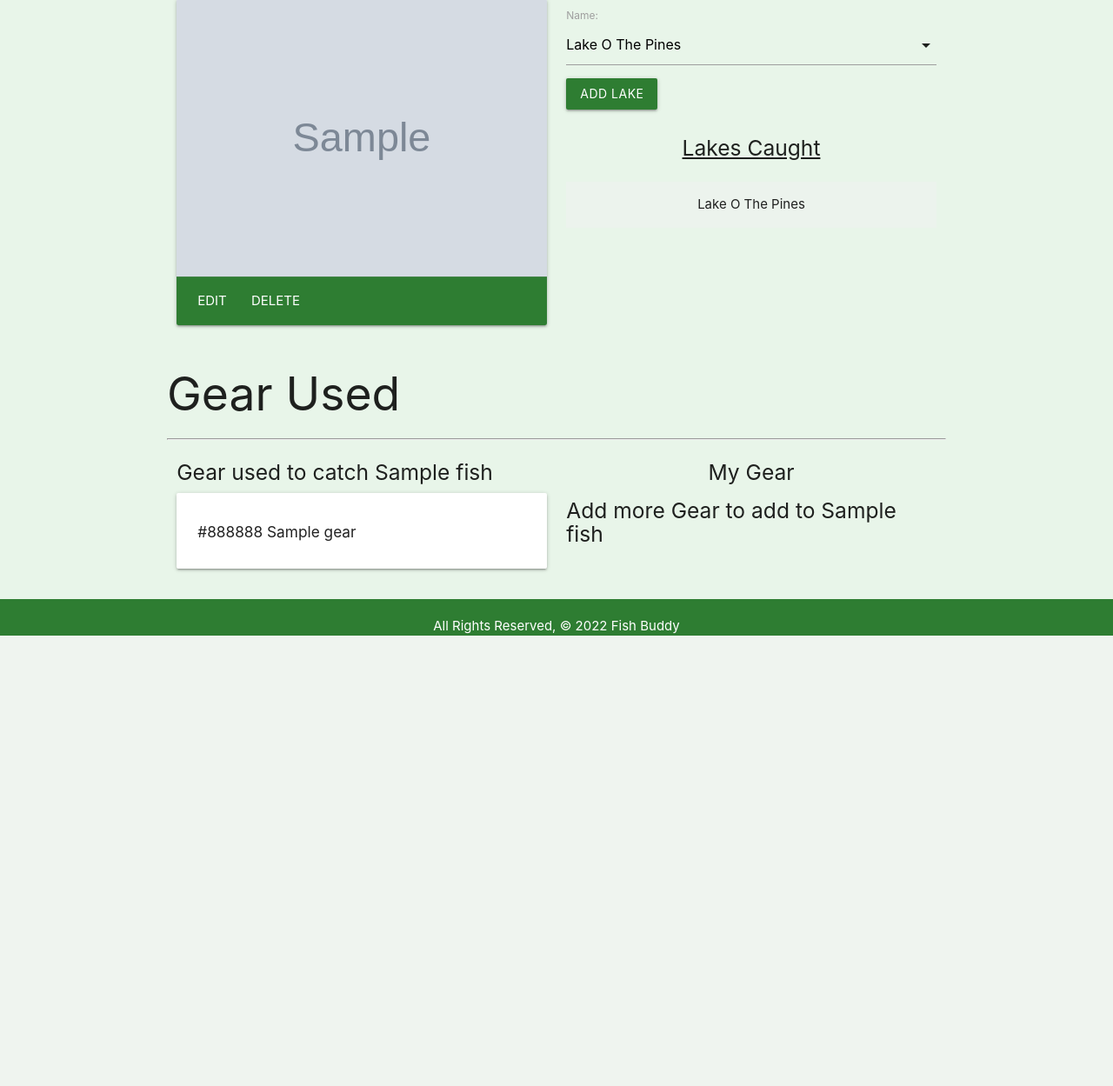
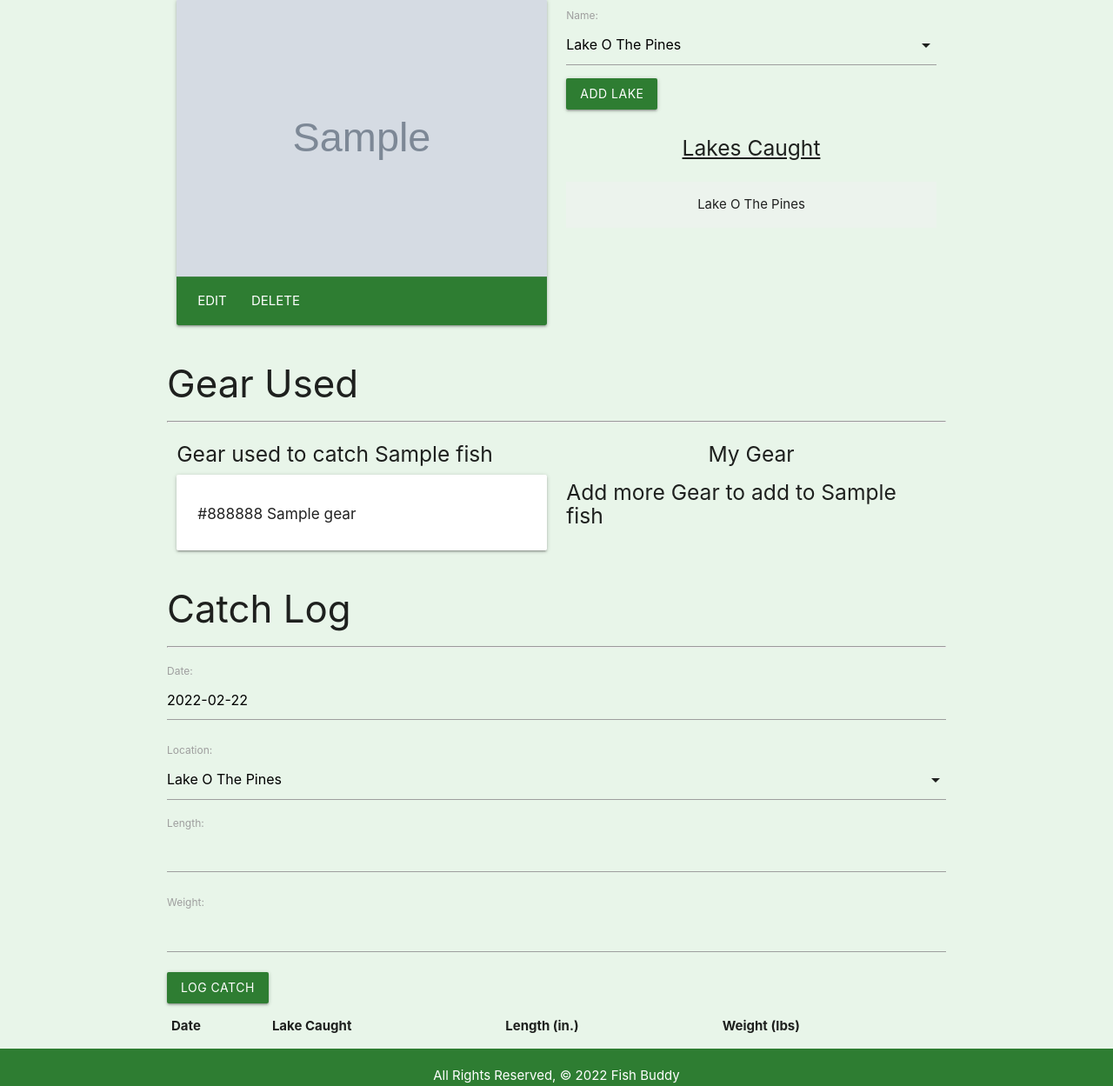
Before and after one commit to Jab7red/Fish_Buddy, a Django app: page /fishes/1/ in a window 1280 px wide. Shown: the part 209-1458 px from the top of the page at 87% size. Before the commit the page ends 940 px from the top, so only its background shows below. Run offline with Django 4.2, Linux system fonts and the light colour scheme; tables that the repository leaves empty hold one stand-in row (values such as "Sample post"); grey boxes marked "Sample" are stand-in pictures; data that the repository does not hold is empty.

Commit message:
add catch log

```diff
--- a/main_app/admin.py
+++ b/main_app/admin.py
@@ -1,8 +1,9 @@
 from django.contrib import admin
 
-from .models import Fish, Gear, Lake
+from .models import Fish, Gear, Lake, Log
 
 # Register your models here.
 admin.site.register(Fish)
 admin.site.register(Gear)
 admin.site.register(Lake)
+admin.site.register(Log)
--- a/main_app/forms.py
+++ b/main_app/forms.py
@@ -1,7 +1,13 @@
 from django.forms import ModelForm
-from .models import Lake
+from .models import Lake, Log
 
 class LakeForm(ModelForm):
     class Meta:
         model = Lake
         fields = ['name']
+
+
+class LogForm(ModelForm):
+    class Meta:
+        model = Log
+        fields = ['date', 'location', 'length', 'weight']
--- a/main_app/models.py
+++ b/main_app/models.py
@@ -3,6 +3,12 @@
 
 
 LAKES = (
+    ('Pines', 'Lake O The Pines'),
+    ('Caddo', 'Caddo Lake'),
+    ('Lone Star', 'Lake Lone Star'),
+    ('Sandlin', 'Lake Bob Sandlin')
+)
+LOGS = (
     ('Pines', 'Lake O The Pines'),
     ('Caddo', 'Caddo Lake'),
     ('Lone Star', 'Lake Lone Star'),
@@ -46,3 +52,23 @@
 
     def __str__(self):
         return f"{self.get_name_display()}"
+
+
+
+class Log(models.Model):
+    date = models.DateField()
+    location = models.CharField(
+        max_length=100,
+        choices=LOGS,
+        default=LOGS[0][0]
+    )
+    length = models.IntegerField()
+    weight = models.FloatField()
+
+    fish = models.ForeignKey(Fish, on_delete=models.CASCADE)
+
+    def __str__(self):
+        return f"{self.date} at {self.get_location_display()} was {self.length} and {self.weight}"
+
+    class Meta:
+        ordering = ['-date']
--- a/main_app/templates/fishes/detail.html
+++ b/main_app/templates/fishes/detail.html
@@ -39,7 +39,7 @@
     </div>
 </div>
 </div>
-<h2>Gear Used</h2>
+<h3>Gear Used</h3>
 <hr />
 <div class="row">
     <div class="col s6">
@@ -81,10 +81,49 @@
         {% endif %}
     </div>
 </div>
+<h3>Catch Log</h3>
+<hr />
+<div class="col s6">
+    <form action="{% url 'add_log' fish.id %}" method="POST">
+        {% csrf_token %}
+        {{ log_form.as_p }}
+        <input type="submit" class="btn #2e7d32 green darken-3" value="Log Catch">
+    </form>
+    <table class="striped">
+      <thead>
+        <tr>
+          <th>Date</th>
+          <th>Lake Caught</th>
+          <th>Length (in.)</th>
+          <th>Weight (lbs)</th>
+        </tr>
+      </thead>
+      <tbody>
+        {% for log in fish.log_set.all %}
+        <tr>
+          <td>{{log.date}}</td>
+          <td>{{log.get_location_display}}</td>
+          <td>{{log.length}} in</td>
+          <td>{{log.weight}} lbs</td>
+        </tr>
+        {% endfor %}
+      </tbody>
+    </table>
+  </div>
+</div>
 
 <script>
-    var selectEl = document.getElementById('id_name');
-    M.FormSelect.init(selectEl);
+    var dateEl = document.getElementById('id_date');
+  M.Datepicker.init(dateEl, {
+    format: 'yyyy-mm-dd',
+    defaultDate: new Date(),
+    setDefaultDate: true,
+    autoClose: true
+  });
+    var selectLake = document.getElementById('id_name');
+    M.FormSelect.init(selectLake);
+    var selectLogLake = document.getElementById('id_location');
+    M.FormSelect.init(selectLogLake);
 </script>
 
 {% endblock %}
--- a/main_app/urls.py
+++ b/main_app/urls.py
@@ -16,4 +16,5 @@
     path('gears/<int:pk>/delete/', views.GearDelete.as_view(), name='gears_delete'),
     path('fishes/<int:fish_id>/add_lake/', views.add_lake, name='add_lake'),
     path('fishes/<int:fish_id>/assoc_gear/<int:gear_id>/', views.assoc_gear, name='assoc_gear'),
+    path('fishes/<int:fish_id>/add_log/', views.add_log, name='add_log'),
 ]
--- a/main_app/views.py
+++ b/main_app/views.py
@@ -1,7 +1,7 @@
 from django.shortcuts import redirect, render
 from django.views.generic.edit import CreateView, UpdateView, DeleteView
-from .models import Fish, Gear
-from .forms import LakeForm
+from .models import Fish, Gear, Log
+from .forms import LakeForm, LogForm
 
 
 # Create your views here.
@@ -32,7 +32,13 @@
     fish = Fish.objects.get(id=fish_id)
     gears_fish_doesnt_have = Gear.objects.exclude(id__in = fish.gears.all().values_list('id'))
     lake_form = LakeForm()
-    return render(request, 'fishes/detail.html', { 'fish': fish, 'lake_form': lake_form, 'gears': gears_fish_doesnt_have })
+    log_form = LogForm()
+    return render(request, 'fishes/detail.html', {
+        'fish': fish,
+        'lake_form': lake_form,
+        'gears': gears_fish_doesnt_have,
+        'log_form': log_form
+    })
 
 #=========
 # Add Lake
@@ -43,6 +49,17 @@
         new_lake = form.save(commit=False)
         new_lake.fish_id = fish_id
         new_lake.save()
+    return redirect('fish_detail', fish_id=fish_id)
+
+#========
+# Add Log
+#========
+def add_log(request, fish_id):
+    form = LogForm(request.POST)
+    if form.is_valid():
+        new_log = form.save(commit=False)
+        new_log.fish_id = fish_id
+        new_log.save()
     return redirect('fish_detail', fish_id=fish_id)
 
 #==============
```
Also changed, not shown: main_app/migrations/0005_log.py (added), main_app/migrations/0006_rename_name_log_location.py (added), main_app/migrations/0007_alter_log_options.py (added), main_app/migrations/0008_rename_location_log_name.py (added), main_app/migrations/0009_rename_name_log_location.py (added).
